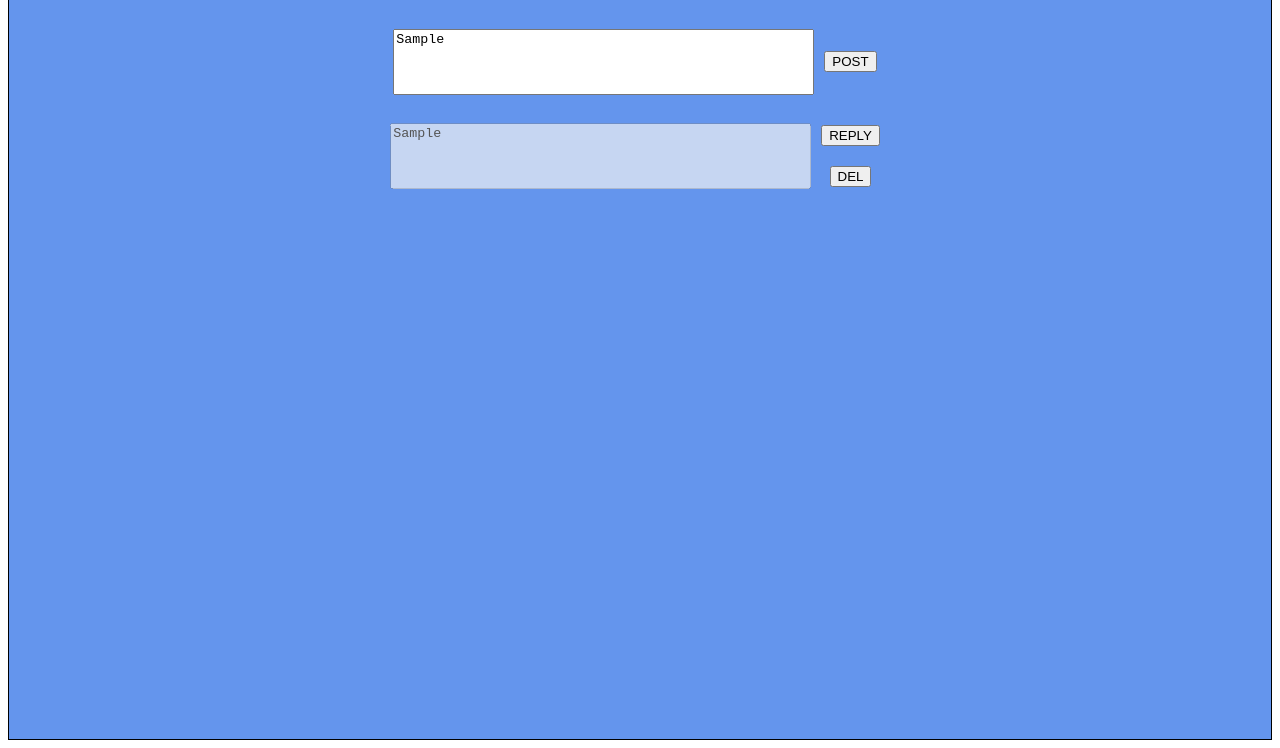
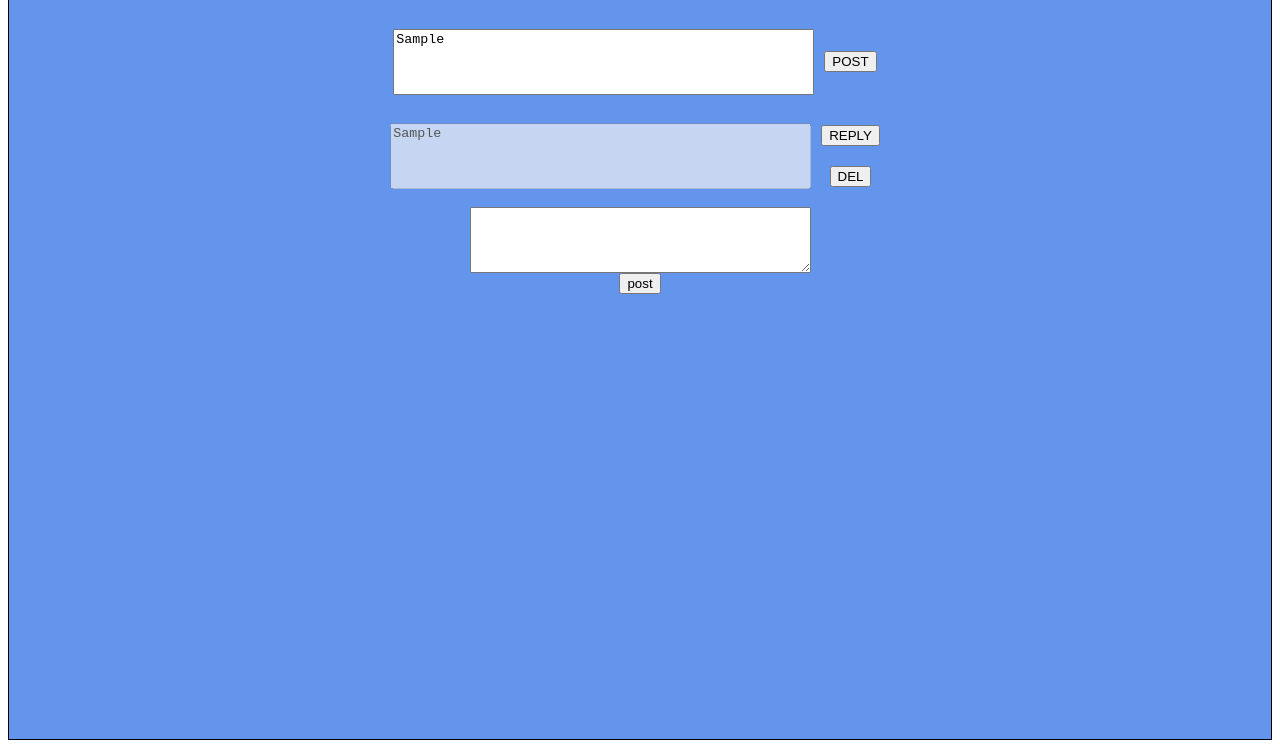
Before and after one commit to ChartistDev/CommentWidget, a website built with webpack: page src/index.html in a window 1280 px wide. Both pictures are taken after typing "Sample" into the empty fields and a click on the button "POST". Shown: the part 70-818 px from the top of the page. Built offline with nearby package versions, Linux system fonts and the light colour scheme.

Commit message:
created reply functionality

```diff
--- a/src/comment.css
+++ b/src/comment.css
@@ -14,6 +14,14 @@
     /* flex-direction: column;
     flex-wrap: wrap; */
     width:100%;
+    flex-flow: column wrap;
+    /*justify-content: center;*/
+    align-items: center;
+}
+.comment_box {
+    display: flex;
+    /* flex-direction: column;
+    flex-wrap: wrap; */
     flex-flow: column wrap;
     /*justify-content: center;*/
     align-items: center;
--- a/src/js/Comment.js
+++ b/src/js/Comment.js
@@ -12,17 +12,43 @@ const debounce = function(fn, delay){
     }
 
 }
-const deleteComment = (el) => {
-    el.target.parentElement.parentElement.parentElement.remove();
+const deleteComment = (index) => {
+    state.splice(index, 1);
+    createElements(state,listDiv);
 }
-const rplyComment = (el) => {
-
+const rplyComment = (index) => {
+    if(state && state.length) {
+        createRplyComments(state[index], listDiv.children[index]);
     }
-const del = debounce(deleteComment, 200);
-const post = (area, listDiv) => {
-   let commentJSON = createCommentJSON(area.value),
-   label,div, rplybtn, delbtn, rplyText, delText,outerDiv,btnDiv;
-   if(commentJSON) {
+}
+const postReply = (state, value) => {
+    state.replies.comments.push({
+        comment: value
+    })
+}
+const createRplyComments = (state, div) => {
+    let replies = state.replies,
+        textArea,rplybtn,btnText;
+    if(replies.comments && replies.comments.length) {
+       //Check if div has a child
+    }
+        textArea = document.createElement("textarea");
+        textArea.setAttribute("rows", "4");
+        textArea.setAttribute("cols", "40");
+        rplybtn = document.createElement("button");
+        btnText = document.createTextNode("post");
+        rplybtn.appendChild(btnText);
+        div.appendChild(textArea);
+        div.appendChild(rplybtn);
+        rplybtn.addEventListener("click", addRply.bind(this, state, textArea.value));
+}
+const createElements = (state, listDiv) => {
+    while (listDiv.firstChild) {
+        listDiv.removeChild(listDiv.lastChild);
+      }
+    if(state && state.length) {
+        state.forEach((commentJSON, index) => {
+          let label,div, rplybtn, delbtn, rplyText, delText,outerDiv,btnDiv;
                 div = document.createElement("div");
                 outerDiv = document.createElement("div");
                 btnDiv = document.createElement("div");
@@ -46,10 +72,19 @@ const post = (area, listDiv) => {
                 listDiv.appendChild(div);
                 label.innerHTML = commentJSON.comment;
 
-    delbtn.addEventListener("click", del);
-    rplybtn.addEventListener("click", rply);
+                delbtn.addEventListener("click", del.bind(this, index));
+                rplybtn.addEventListener("click", rply.bind(this, index));
+                createRplyComments(commentJSON, listDiv.children[index]);
+        });
+    }
+}
+const del = debounce(deleteComment, 200);
+const rply = debounce(rplyComment, 200);
+const addRply = debounce(postReply, 200);
+const post = (area, listDiv) => {
 
-   }
+createCommentJSON(area.value);
+createElements(state, listDiv);
 
 }
 const createCommentJSON = (text) => {
@@ -57,12 +92,13 @@ const createCommentJSON = (text) => {
     if(text && text !== "") {
         Object.assign(cmt, {
             comment: text,
-            replies:[]
+            replies:{
+                visible: false,
+                comments: []
+            }
         });
         state.push(cmt);
-        return cmt;
     }
-    return UNDEF;
 }
 const postComment = debounce(post, 300);
 export default postComment;
```
Lines whose indentation alone changed are shown as unchanged.
